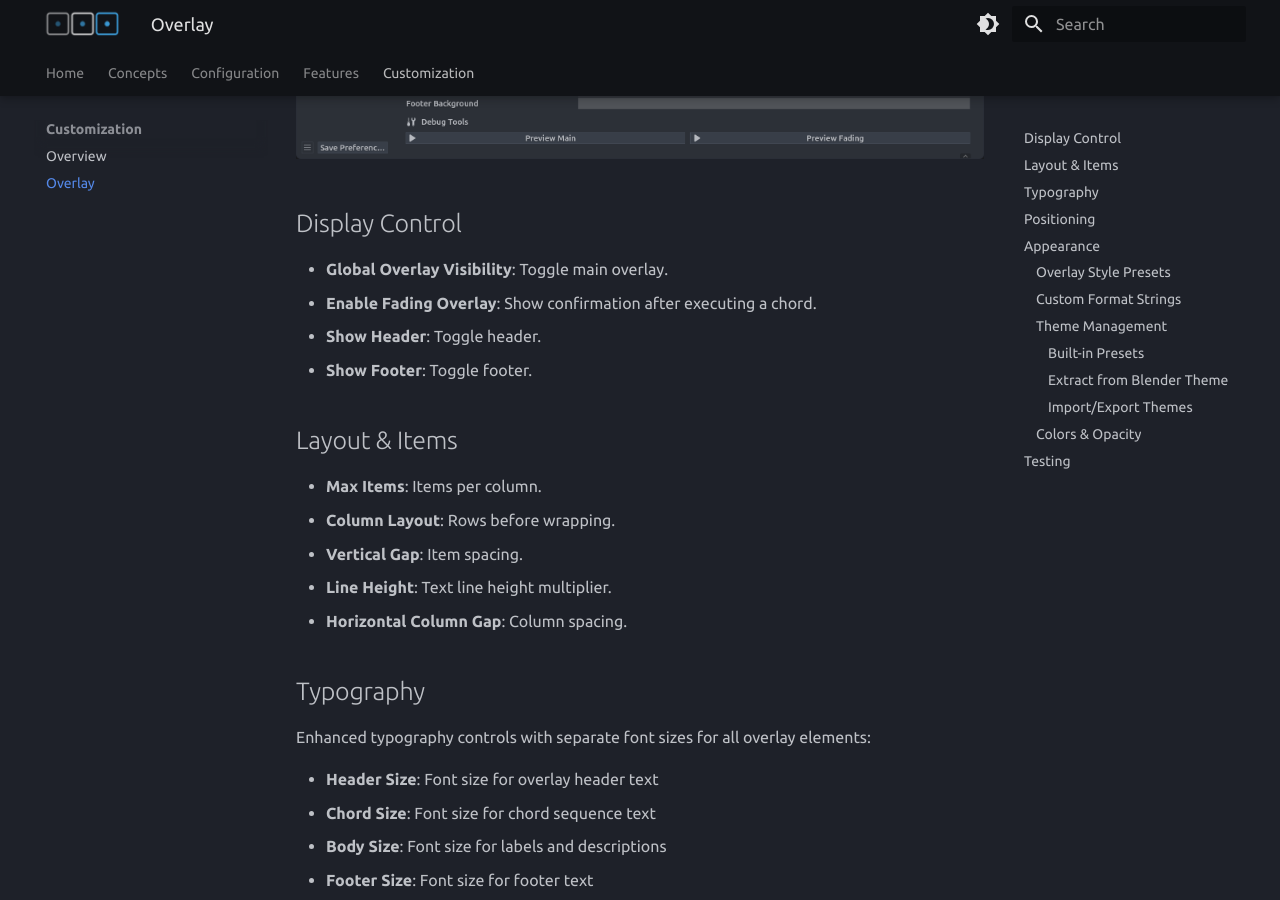
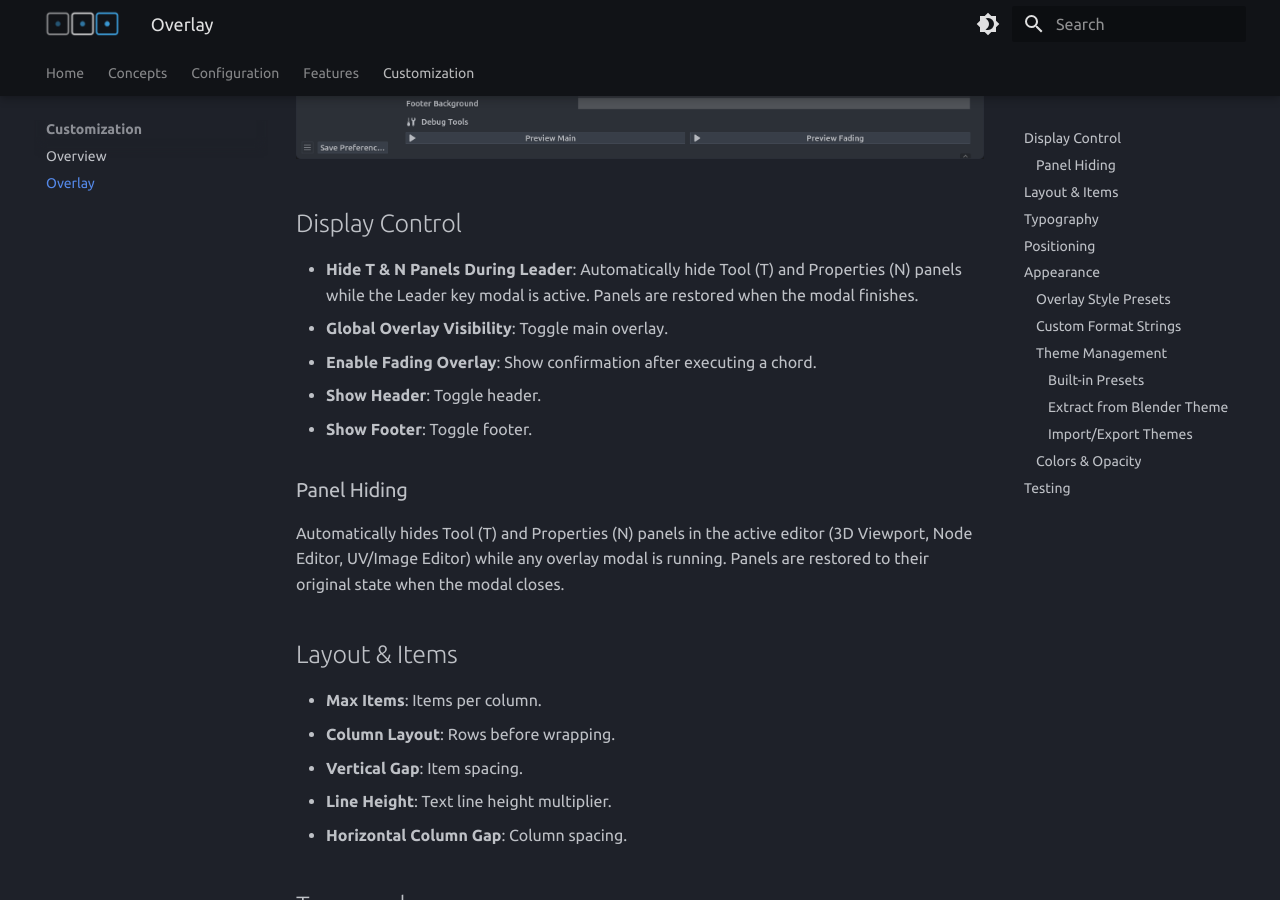
Before and after one commit to Furash/chordsong, an MkDocs documentation site: the page built from docs/customization/overlay.md, in a window 1280 px wide and 900 px high, scrolled down 848 px. Built offline with MkDocs 1.6.1 and Material for MkDocs 9.7.7, drawn with Linux system fonts in a browser that asks for light colours.

Commit message:
docs on panels hiding

```diff
--- a/docs/customization/overlay.md
+++ b/docs/customization/overlay.md
@@ -6,10 +6,15 @@
 
 ## Display Control
 
+- **Hide T & N Panels During Leader**: Automatically hide Tool (T) and Properties (N) panels while the Leader key modal is active. Panels are restored when the modal finishes.
 - **Global Overlay Visibility**: Toggle main overlay.
 - **Enable Fading Overlay**: Show confirmation after executing a chord.
 - **Show Header**: Toggle header.
 - **Show Footer**: Toggle footer.
+
+### Panel Hiding
+
+Automatically hides Tool (T) and Properties (N) panels in the active editor (3D Viewport, Node Editor, UV/Image Editor) while any overlay modal is running. Panels are restored to their original state when the modal closes.
 
 ## Layout & Items
 
```
